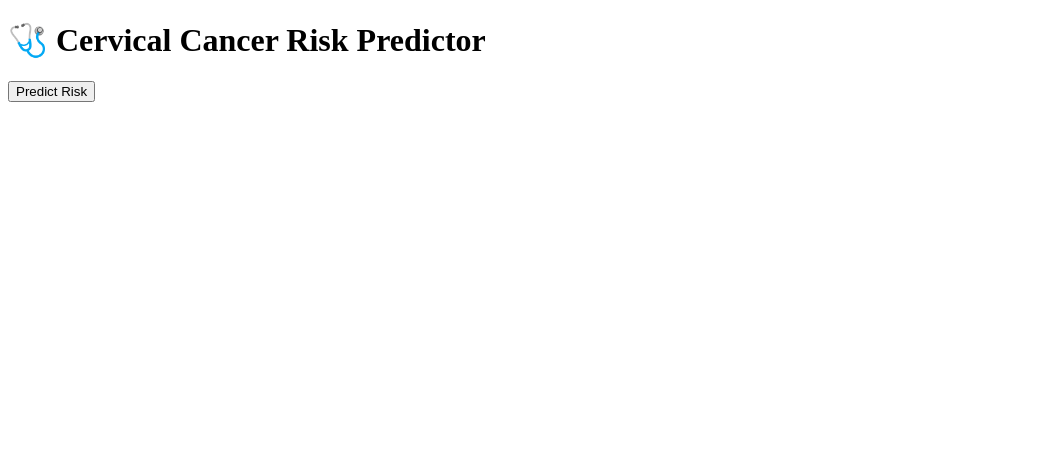
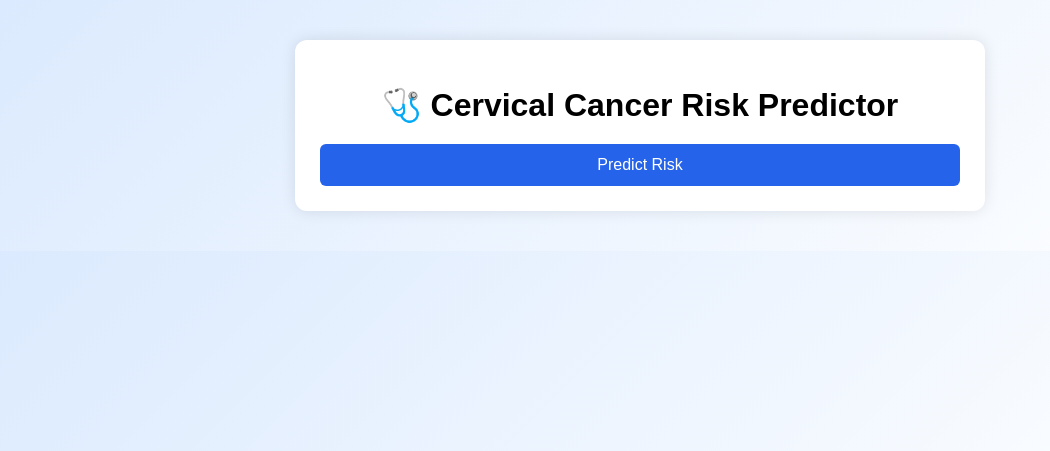
Before and after one commit to Saptadipa-Roy/Cervical-Cancer, a Flask app: page / in a window 1280 px wide. Shown: the top 451 px of the page, without its empty margins (0-1050 px from the left). Run offline with Flask 3, Linux system fonts and the light colour scheme; parts of the project's set-up code (start-up, migrations or seed data) failed here and were passed over.

Commit message:
Update style.css

```diff
--- a/static/style.css
+++ b/static/style.css
@@ -1,27 +1,51 @@
-/* body {
-    font-family: Arial;
-    text-align: center;
-    background: #f5f5f5;
+body {
+    font-family: Arial, sans-serif;
+    background: linear-gradient(135deg, #dbeafe, #ffffff);
+    margin: 0;
 }
 
-form {
-    margin: auto;
-    width: 300px;
+.container {
+    width: 50%;
+    margin: 40px auto;
+    background: white;
+    padding: 25px;
+    border-radius: 12px;
+    box-shadow: 0 0 15px rgba(0,0,0,0.1);
+}
+
+h1 {
+    text-align: center;
+    margin-bottom: 20px;
+}
+
+.input-group {
+    margin-bottom: 12px;
+}
+
+label {
+    font-weight: bold;
+    display: block;
+    margin-bottom: 5px;
 }
 
 input, select {
     width: 100%;
     padding: 8px;
-    margin: 10px 0;
+    border-radius: 6px;
+    border: 1px solid #ccc;
 }
 
 button {
-    padding: 10px;
-    background: blue;
+    width: 100%;
+    padding: 12px;
+    background: #2563eb;
     color: white;
     border: none;
+    border-radius: 6px;
+    font-size: 16px;
+    cursor: pointer;
 }
 
-.note {
-    color: red;
-} */
+button:hover {
+    background: #1d4ed8;
+}
```
